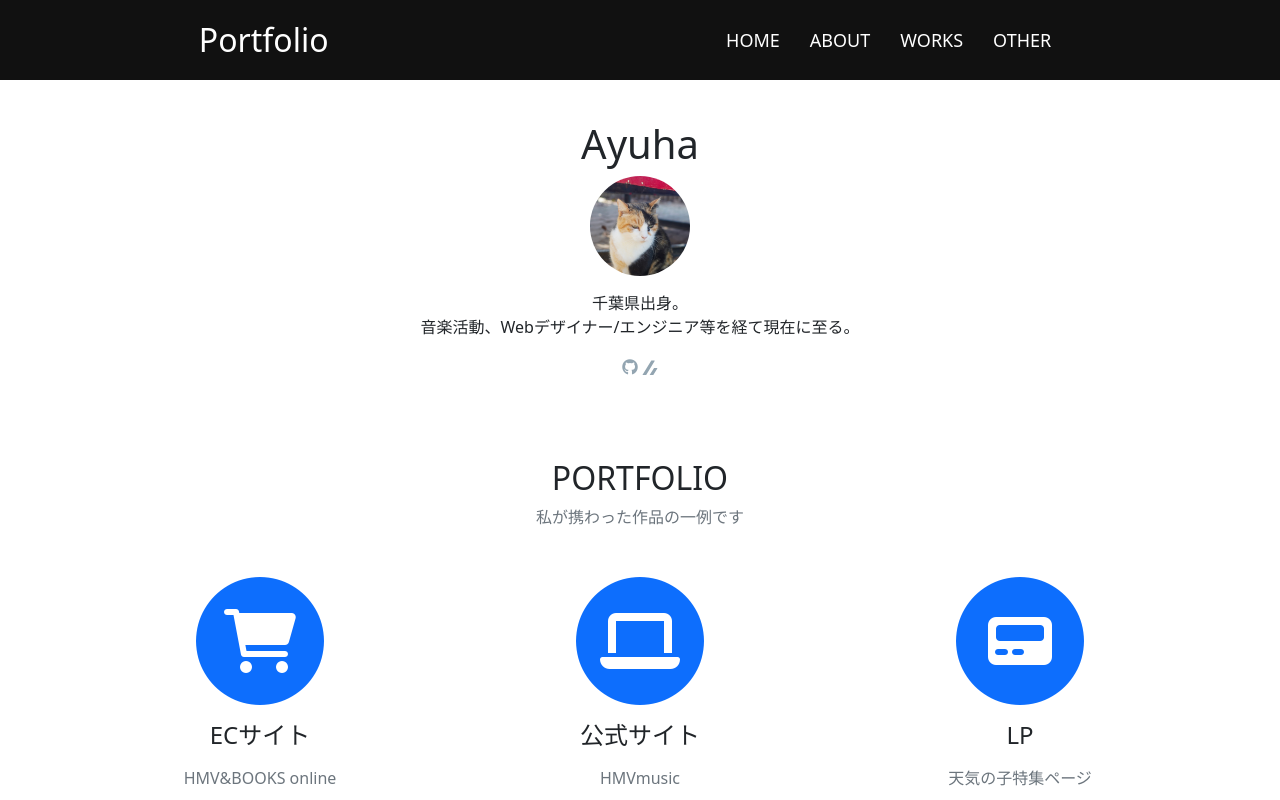
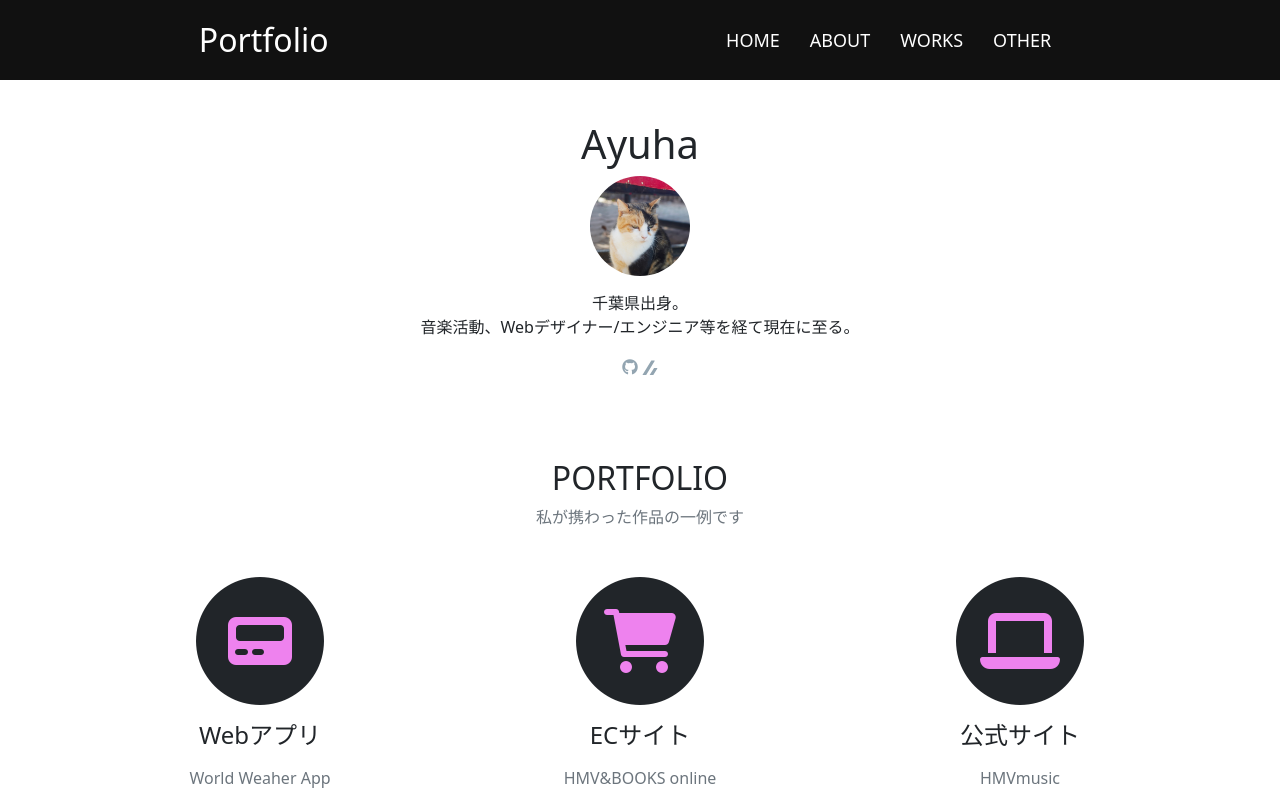
Before and after one commit to AYH0218/react-portfolio, a React (Create React App) app: page / in a window 1280 px wide. Shown: the top 800 px of the page. Built offline with nearby package versions, Linux system fonts and the light colour scheme.

Commit message:
add webapp

```diff
--- a/src/App.css
+++ b/src/App.css
@@ -121,6 +121,10 @@ nav ul li a:hover {
   fill: rgba(0, 0, 0, 0.8196078431);
 }
 
+.icon-color {
+  color: violet;
+}
+
 .service {
   margin-top: 80px;
   margin-bottom: 60px;
--- a/src/App.scss
+++ b/src/App.scss
@@ -129,6 +129,10 @@ nav {
   }
 }
 
+.icon-color {
+  color: violet;
+}
+
 .service {
   margin-top: 80px;
   margin-bottom: 60px;
--- a/src/components/Home.jsx
+++ b/src/components/Home.jsx
@@ -33,8 +33,27 @@ const Home = () => {
           <div className="row text-center">
             <div className="col-md-4">
               <span className="fa-stack fa-4x">
-                <i className="fas fa-circle fa-stack-2x text-primary"></i>
-                <i className="fas fa-shopping-cart fa-stack-1x fa-inverse"></i>
+                <i className="fas fa-circle fa-stack-2x"></i>
+                <i className="fas fa-solid fa-pager fa-stack-1x icon-color"></i>
+              </span>
+              <i class="fa-solid fa-memo"></i>
+              <h4 className="my-3">Webアプリ</h4>
+              <p className="text-muted">
+                <a
+                  href="https://www.hmv.co.jp/news/article/1904261024/"
+                  className="text-secondary"
+                  target="_blank"
+                  rel="noreferrer"
+                >
+                  World Weaher App
+                </a>
+              </p>
+              <p className="text-left">React、TypeScriptで天気アプリを作成しました。</p>
+            </div>
+            <div className="col-md-4">
+              <span className="fa-stack fa-4x">
+                <i className="fas fa-circle fa-stack-2x"></i>
+                <i className="fas fa-shopping-cart fa-stack-1x icon-color"></i>
               </span>
               <h4 className="my-3">ECサイト</h4>
               <p className="text-muted">
@@ -46,8 +65,8 @@ const Home = () => {
             </div>
             <div className="col-md-4">
               <span className="fa-stack fa-4x">
-                <i className="fas fa-circle fa-stack-2x text-primary"></i>
-                <i className="fas fa-laptop fa-stack-1x fa-inverse"></i>
+                <i className="fas fa-circle fa-stack-2x"></i>
+                <i className="fas fa-laptop fa-stack-1x icon-color"></i>
               </span>
               <h4 className="my-3">公式サイト</h4>
               <p className="text-muted">
@@ -60,25 +79,6 @@ const Home = () => {
                 <br />
                 <small>(サービス終了のためサイト内容縮小・停止。)</small>
               </p>
-            </div>
-            <div className="col-md-4">
-              <span className="fa-stack fa-4x">
-                <i className="fas fa-circle fa-stack-2x text-primary"></i>
-                <i className="fas fa-solid fa-pager fa-stack-1x fa-inverse"></i>
-              </span>
-              <i class="fa-solid fa-memo"></i>
-              <h4 className="my-3">LP</h4>
-              <p className="text-muted">
-                <a
-                  href="https://www.hmv.co.jp/news/article/1904261024/"
-                  className="text-secondary"
-                  target="_blank"
-                  rel="noreferrer"
-                >
-                  天気の子特集ページ
-                </a>
-              </p>
-              <p className="text-left">画像制作、コーディング、レスポンシブ対応など。</p>
             </div>
           </div>
         </div>
--- a/src/components/Works.jsx
+++ b/src/components/Works.jsx
@@ -5,8 +5,19 @@ const Works = () => {
     <div className="container">
       <h1>WORKS</h1>
       <div className="lower-page">
-        <div className="mt-4 mb-5">
-          <h2 className="mb-3">ECサイト</h2>
+        <div className="mt-4 mb-4">
+          <h2 className="mb-3">Webアプリ</h2>
+          <ul>
+            <li>
+              <a href="https://react-w-weather.netlify.app/" className="text-secondary" target="_blank" rel="noreferrer">
+                World Weather App
+              </a>
+              <p>React、TypeScriptで天気アプリを作成しました。</p>
+            </li>
+          </ul>
+        </div>
+        <div className="mt-4 mb-4">
+          <h2>ECサイト</h2>
           <ul>
             <li>
               <a href="https://www.hmv.co.jp/" className="text-secondary" target="_blank" rel="noreferrer">
```
Also changed, not shown: 1 other file (tests, documents, lock files or other folders).
